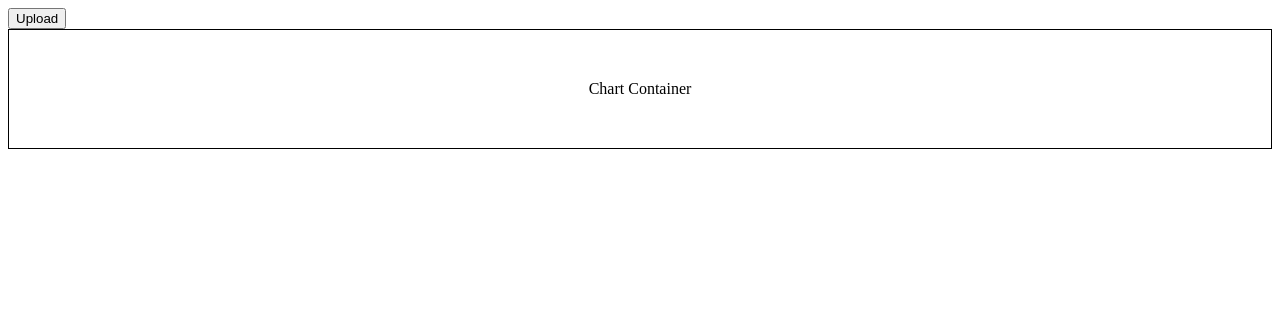
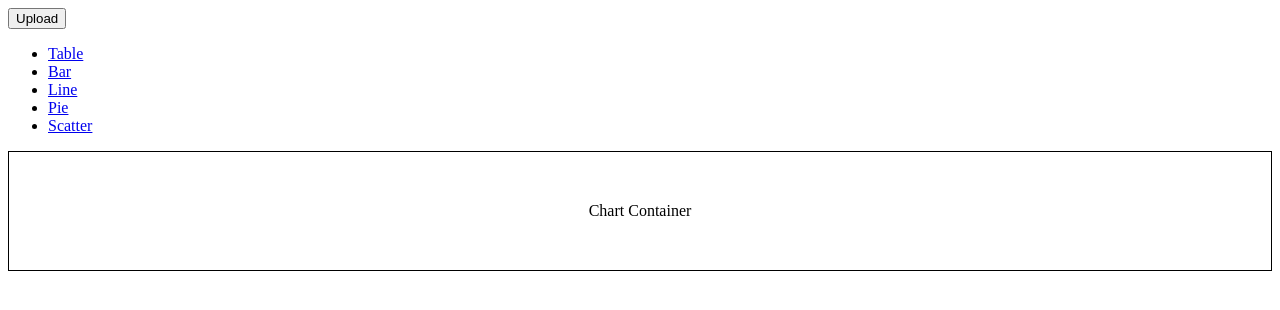
Before and after one commit to CodeSeoul/data_visualizer, a React (Create React App) app: page / in a window 1280 px wide. Shown: the top 310 px of the page. Built offline with nearby package versions, Linux system fonts and the light colour scheme.

Commit message:
setup tab menu

```diff
--- a/src/App.js
+++ b/src/App.js
@@ -1,11 +1,13 @@
 import React from 'react';
 import ChartContainer from './components/ChartContainer';
 import UploadButton from './components/UploadButton';
+import TabMenu from './components/TabMenu';
 
 const App = () => {
     return (
       <div className="App">
           <UploadButton />
+          <TabMenu />
           <ChartContainer />
       </div>
     );
--- /dev/null
+++ b/src/components/TabMenu.js
@@ -0,0 +1,17 @@
+import React from 'react'
+
+const TabMenu = () => {
+    return (
+    <nav>
+        <ul>
+            <li><a href="#">Table</a></li>
+            <li><a href="#bar">Bar</a></li>
+            <li><a href="#line">Line</a></li>
+            <li><a href="#pie">Pie</a></li>
+            <li><a href="#scatter">Scatter</a></li>
+        </ul>
+    </nav>
+    );
+};
+
+export default TabMenu;
```
